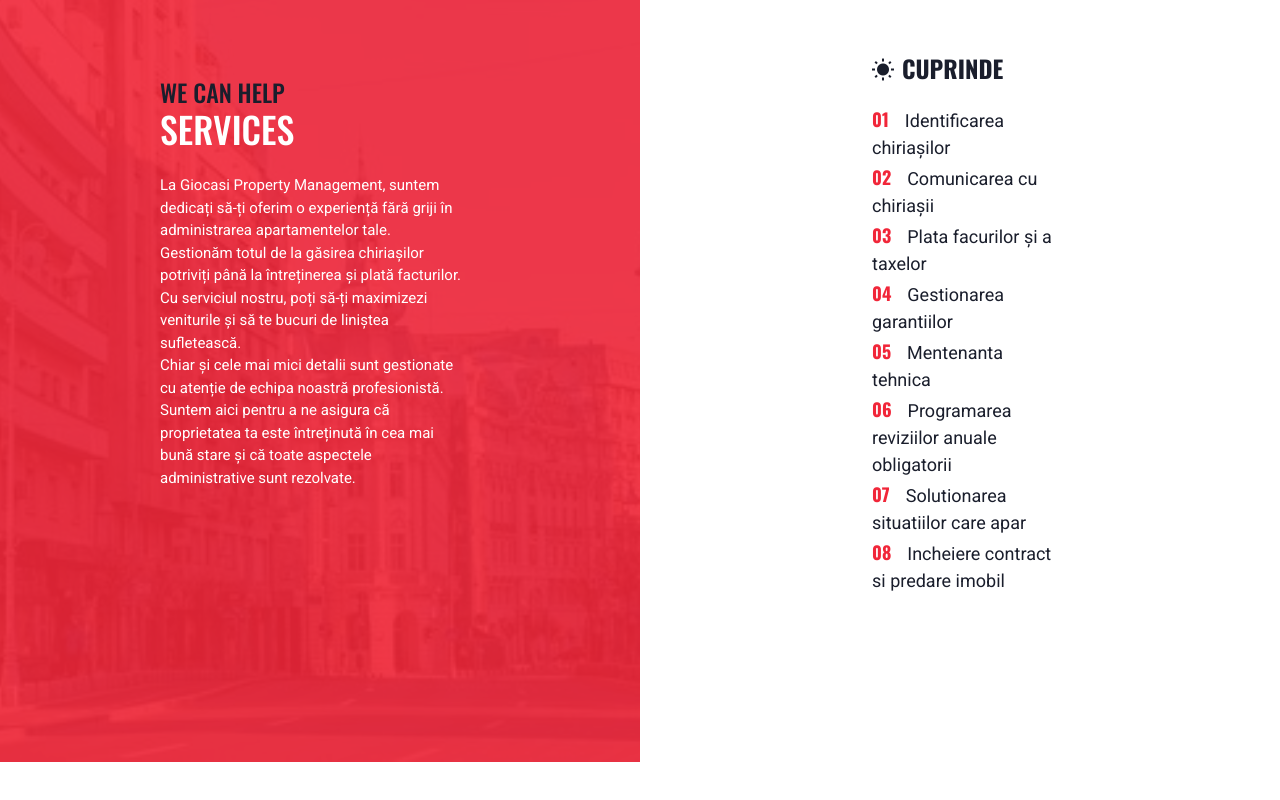
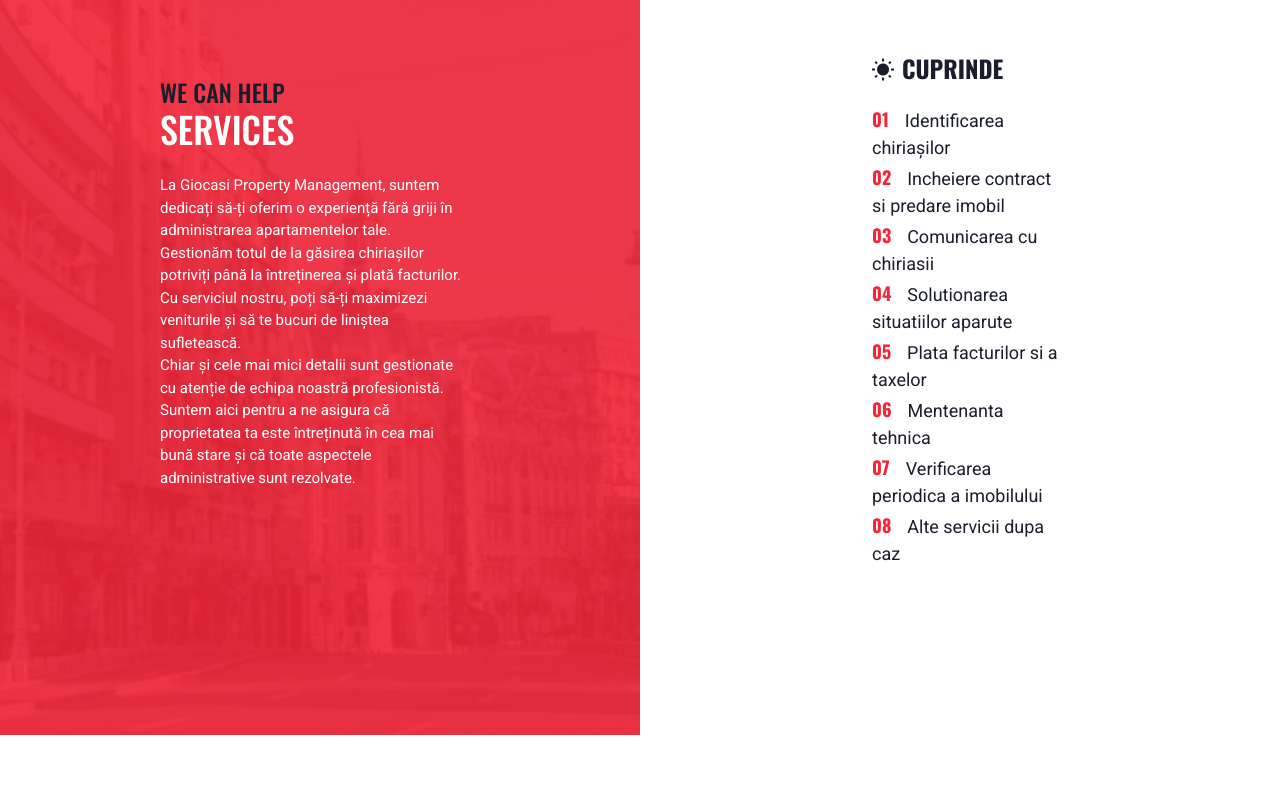
Before and after one commit to paleologu/giocasi, a plain HTML site: page termen-lung.html in a window 1280 px wide. Shown: the part 2006-2806 px from the top of the page. Drawn offline with nearby package versions, Linux system fonts and the light colour scheme.

Commit message:
reorder servicii

```diff
--- a/termen-lung.html
+++ b/termen-lung.html
@@ -285,14 +285,13 @@
             <h3 class="my-0 mb-4 fs-1 fw-bold text-uppercase"><i class="zmdi zmdi-sun me-2"></i>Cuprinde</h3>
             <ul class="list-unstyled mb-5">
                 <li class="mb-1"><span class="h6 text-primary fw-bold me-3">01</span>Identificarea chiriașilor</li>
-                <li class="mb-1"><span class="h6 text-primary fw-bold me-3">02</span>Comunicarea cu chiriașii</li>
-                <li class="mb-1"><span class="h6 text-primary fw-bold me-3">03</span>Plata facurilor și a taxelor</li>
-                <li class="mb-1"><span class="h6 text-primary fw-bold me-3">04</span>Gestionarea garantiilor</li>
-                <li class="mb-1"><span class="h6 text-primary fw-bold me-3">05</span>Mentenanta tehnica</li>
-                <li class="mb-1"><span class="h6 text-primary fw-bold me-3">06</span>Programarea reviziilor anuale obligatorii</li>
-                <li class="mb-1"><span class="h6 text-primary fw-bold me-3">07</span>Solutionarea situatiilor care apar</li>
-                <li class="mb-1"><span class="h6 text-primary fw-bold me-3">08</span>Incheiere contract si predare imobil</li>
-
+                <li class="mb-1"><span class="h6 text-primary fw-bold me-3">02</span>Incheiere contract si predare imobil</li>
+                <li class="mb-1"><span class="h6 text-primary fw-bold me-3">03</span>Comunicarea cu chiriasii</li>
+                <li class="mb-1"><span class="h6 text-primary fw-bold me-3">04</span>Solutionarea situatiilor aparute</li>
+                <li class="mb-1"><span class="h6 text-primary fw-bold me-3">05</span>Plata facturilor si a taxelor</li>
+                <li class="mb-1"><span class="h6 text-primary fw-bold me-3">06</span>Mentenanta tehnica</li>
+                <li class="mb-1"><span class="h6 text-primary fw-bold me-3">07</span>Verificarea periodica a imobilului</li>
+                <li class="mb-1"><span class="h6 text-primary fw-bold me-3">08</span>Alte servicii dupa caz</li>
             </ul>
         </div>
     </div>
```
